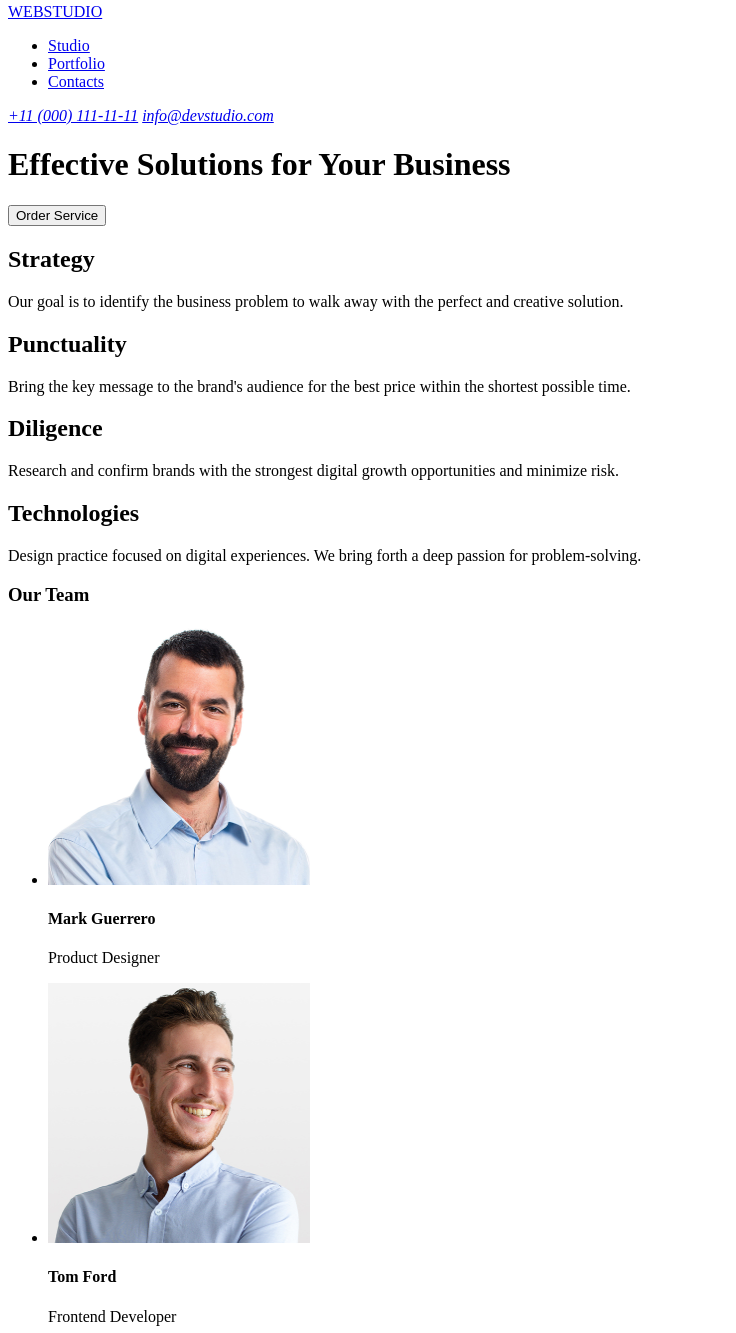
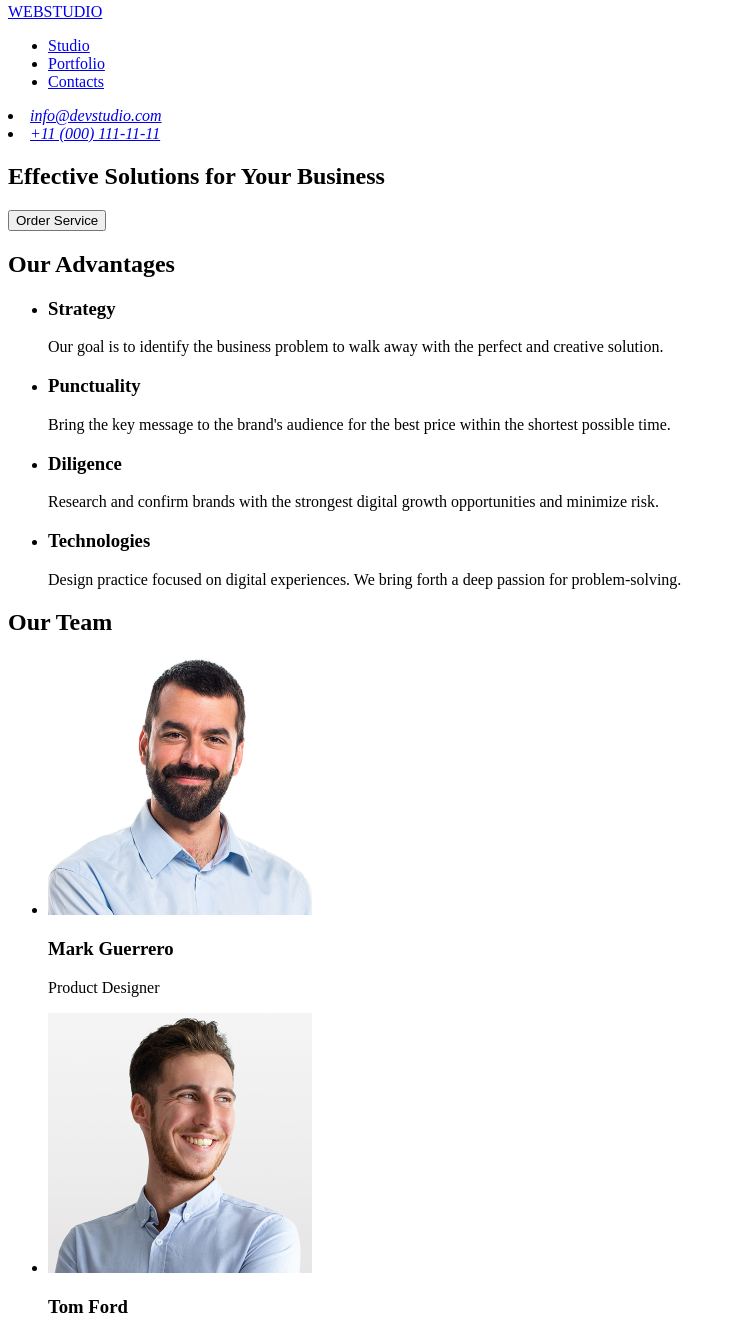
Before and after one commit to yulia-fig/goit-markup-hw-01, a plain HTML site: page index.html in a window 1280 px wide. Shown: the part 5-1338 px from the top of the page, without its empty margins (0-736 px from the left). Drawn offline with Linux system fonts and the light colour scheme.

Commit message:
update index.html file

```diff
--- a/index.html
+++ b/index.html
@@ -7,11 +7,10 @@
 </head>
 
 <body>
-
+<section>
     <header>
-        <a href="#">WEBSTUDIO</a>
-
         <nav>
+            <a href="./index.html">WEBSTUDIO</a>
             <ul>
                 <li><a href="#">Studio</a></li>
                 <li><a href="#">Portfolio</a></li>
@@ -19,77 +18,85 @@
             </ul>
         </nav>
         <address>
-            <a href="tel:+070174069900">+11 (000) 111-11-11</a>
-            <a href="mailto:fatnessescape@doit.com">info@devstudio.com</a>
+            <li><a href="mailto:fatnessescape@doit.com">info@devstudio.com</a></li>
+            <li><a href="tel:+070174069900">+11 (000) 111-11-11</a></li>
         </address>
     </header>
+</section>
+
 <main>
+    <section>
 <h1>Effective Solutions for Your Business</h1>
 <button type="button">Order Service</button>
+    </section>
 
-<section>
-<h2>Strategy</h2>
+    <section>
+        <h2>Our Advantages</h2>
+<ul>
+<li><h3>Strategy</h3>
 <p>
     Our goal is to identify the business problem to walk away with the perfect and creative solution.
 </p>
+</li>
 
-<h2>Punctuality</h2>
+<li><h3>Punctuality</h3>
 <p>
     Bring the key message to the brand's audience for the best price within the shortest possible time.
 </p>
-
-<h2>Diligence</h2>
+</li>
+<li>
+<h3>Diligence</h3>
 <p>
     Research and confirm brands with the strongest digital growth opportunities and minimize risk.
 </p>
+</li>
 
-<h2>Technologies</h2>
+<li><h3>Technologies</h3>
 <p>
     Design practice focused on digital experiences. We bring forth a deep passion for problem-solving.
 </p>
+</li>
+</ul>
 </section>
 
-<h3>Our Team</h3>
+<section>
+<h2>Our Team</h2>
 
-<section>
 <ul>
     <li>
-        <img src="images/team-card-1.jpg" width="262" height="260" alt="Creative team member" />
-        <h4>Mark Guerrero</h4>
+        <img src="./images/team-card-1.jpg" width="264" height="260" alt="Creative team member" />
+        <h3>Mark Guerrero</h3>
         <p>Product Designer</p>
-
     </li>
 
     <li>
-        <img src="images/team-card-2.jpg" width="262" height="260" alt="Creative team members" />
-        <h4>Tom Ford</h4>
+        <img src="./images/team-card-2.jpg" width="264" height="260" alt="Creative team members" />
+        <h3>Tom Ford</h3>
         <p>Frontend Developer</p>
-
     </li>
 
     <li>
-        <img src="images/team-card-3.jpg" width="262" height="260" alt="Creative team members" />
-        <h4>Camila Garcia</h4>
+        <img src="./images/team-card-3.jpg" width="264" height="260" alt="Creative team members" />
+        <h3>Camila Garcia</h3>
         <p>Marketing</p>
-
     </li>
 
     <li>
-        <img src="images/team-card-4.jpg" width="262" height="260" alt="Creative team members" />
-        <h4>Daniel Wilson</h4>
+        <img src="./images/team-card-4.jpg" width="264" height="260" alt="Creative team members" />
+        <h3>Daniel Wilson</h3>
         <p>UI Designer</p>
-
     </li>
     </ul>
+
+</main>
 </section>
 
-</main>
-
-
+<section>
 <footer>
     <a href="">WEBSTUDIO</a>
 <p>Increase the flow of customers and sales for your business with digital marketing & growth solutions.</p>
 </footer>
+</section>
 
 </body>
 
```
